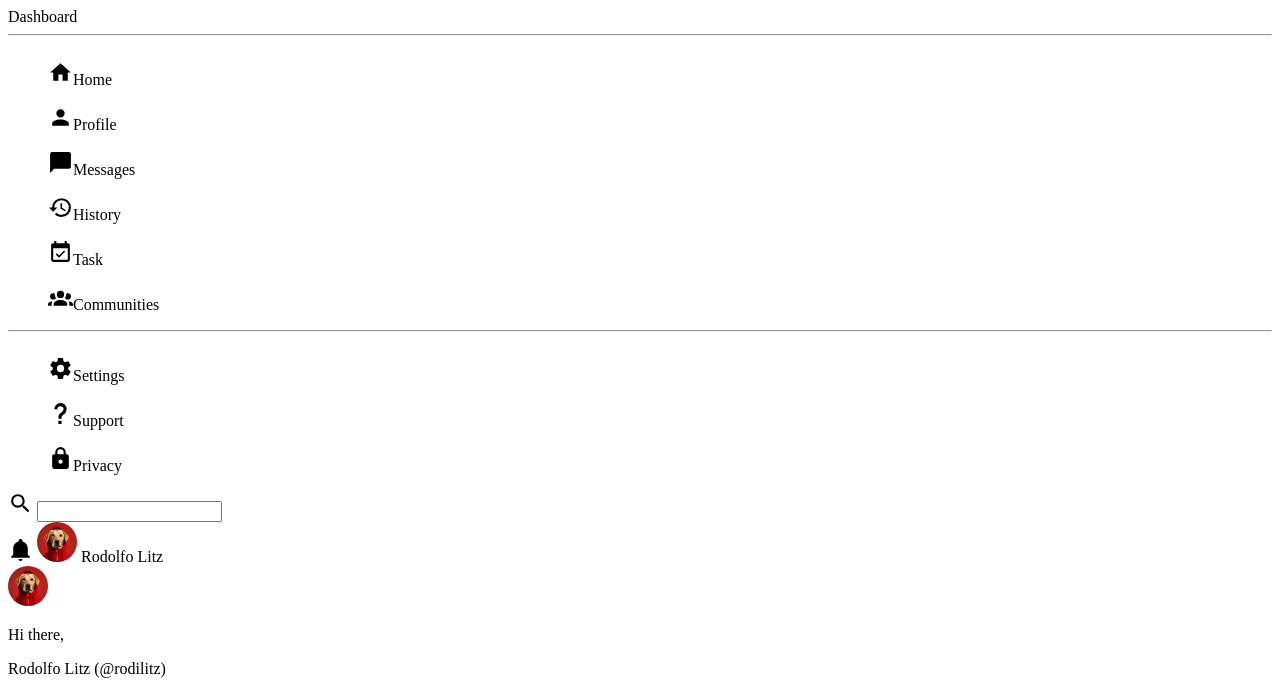
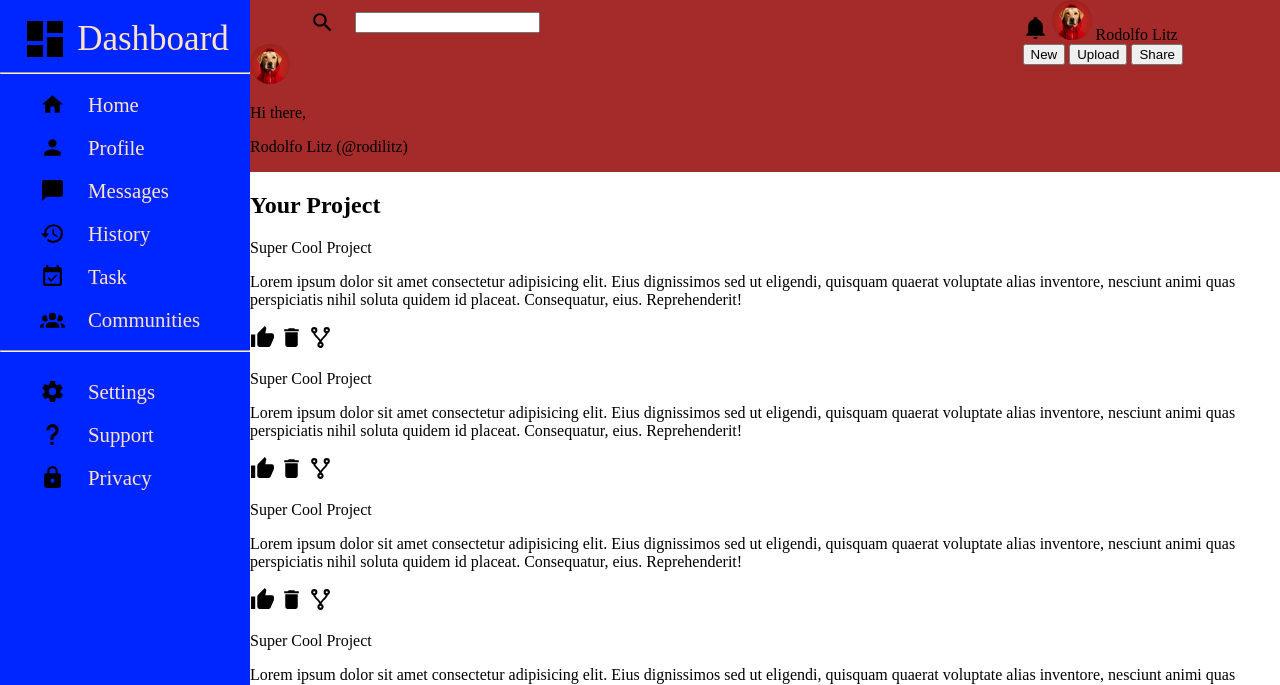
Before and after one commit to roccocalo/admin-dashboard, a plain HTML site: page index.html in a window 1280 px wide. Shown: the top 685 px of the page. Drawn offline with Linux system fonts and the light colour scheme.

Commit message:
made side bar layout

```diff
--- a/index.html
+++ b/index.html
@@ -11,28 +11,30 @@
 <body>
     <div class="page-layout">
         <div class="side-nav">
-            <div class="title-sidenav">Dashboard
-                <hr>
+            <div class="title-sidenav">
+                <img src="./Images/view-dashboard.svg" alt="view-dashboard"> Dashboard
+
             </div>
             <div class="main-sidenav">
                 <li>
-                    <ul><img src="./Images/home.svg">Home</ul>
-                    <ul><img src="./Images/account.svg">Profile</ul>
-                    <ul><img src="./Images/message.svg">Messages</ul>
-                    <ul><img src="./Images/history.svg">History</ul>
-                    <ul><img src="./Images/calendar-check.svg">Task</ul>
-                    <ul><img src="./Images/account-group.svg">Communities</ul>
+                    <hr> <ul class="sideitem"> <img src="./Images/home.svg"> <a href="">Home</a> </ul>
+                    <ul class="sideitem"><img src="./Images/account.svg"> <a href="">Profile</a></ul>
+                    <ul class="sideitem"><img src="./Images/message.svg"> <a href="">Messages</a></ul>
+                    <ul class="sideitem"><img src="./Images/history.svg"> <a href="">History</a></ul>
+                    <ul class="sideitem"><img src="./Images/calendar-check.svg"> <a href="">Task</a></ul>
+                    <ul class="sideitem"><img src="./Images/account-group.svg"> <a href="">Communities</a></ul>
                 </li>
                 <hr>
             </div>
             <div class="setting-sidenav">
                 <li>
-                    <ul><img src="./Images/cog.svg">Settings</ul>
-                    <ul><img src="./Images/help.svg">Support</ul>
-                    <ul><img src="./Images/lock.svg">Privacy</ul>
+                    <ul class="sideitem"><img src="./Images/cog.svg"><a href="">Settings</a></ul>
+                    <ul class="sideitem"><img src="./Images/help.svg"><a href="">Support</a></ul>
+                    <ul class="sideitem"><img src="./Images/lock.svg"><a href="">Privacy</a></ul>
                 </li>
             </div>
         </div>
+        <div class="principal">
         <div class="header">
             <div class="search-bar">
                 <img src="./Images/magnify.svg" alt="searc-icon"> <input type="text">
@@ -51,6 +53,7 @@
                 <button>Upload</button>
                 <button>Share</button>
             </div>
+        </div>
             <div class="main-content">
                 <div class="project">
                     <h2>Your Project</h2>
@@ -149,19 +152,31 @@
                 <div class="trending">
                     <div class="user-profile">
                         <img src="./Images/giraffa.png" alt="giraffa" class="profile-picture">
-                        <div class="text"> <p>@tegan</p><p>World Peace Builder</p></div>
+                        <div class="text">
+                            <p>@tegan</p>
+                            <p>World Peace Builder</p>
+                        </div>
                     </div>
                     <div class="user-profile">
-                        <img src="./Images/dog.png" alt="dog" class="profile-picture" >
-                        <div class="text"> <p>@rodilitz</p><p>Super Cool Project</p></div>
+                        <img src="./Images/dog.png" alt="dog" class="profile-picture">
+                        <div class="text">
+                            <p>@rodilitz</p>
+                            <p>Super Cool Project</p>
+                        </div>
                     </div>
                     <div class="user-profile">
                         <img src="./Images/bear.png" alt="bear" class="profile-picture">
-                        <div class="text"> <p>@kendall</p><p>Life Changing App</p></div>
+                        <div class="text">
+                            <p>@kendall</p>
+                            <p>Life Changing App</p>
+                        </div>
                     </div>
                     <div class="user-profile">
                         <img src="./Images/panda.png" alt="panda" class="profile-picture">
-                        <div class="text"> <p>@alex</p><p>No Traffic Maker</p></div>
+                        <div class="text">
+                            <p>@alex</p>
+                            <p>No Traffic Maker</p>
+                        </div>
                     </div>
                 </div>
             </div>
--- a/style.css
+++ b/style.css
@@ -1,5 +1,23 @@
+body {
+    margin: 0px;
+}
+
+.page-layout {
+    display: grid;
+    grid-template-columns: 250px minmax(600px, 1fr);
+
+}
+
+
 img {
     max-width: 25px;
+}
+
+.sideitem {
+    display: flex;
+    flex-direction: row;
+    gap: 23px;
+    align-items: center;
 }
 
 li {
@@ -7,7 +25,49 @@ li {
 }
 
 .side-nav {
-display: grid;
+    background-color: rgb(0, 38, 255);
+    display: flex;
+    flex-direction: column;
+    font-size: large;
+    justify-content: baseline;
+
+}
+
+.side-nav a {
+    text-decoration: none;
+    font-size: 1.3rem;
+    color: bisque;
+}
+
+.title-sidenav {
+    font-size: 35px;
+    margin-top: 15px;
+    color: bisque;
+    display: flex;
+    justify-content: center;
+    align-items: center;
+    gap: 8px;
+
+}
+
+.title-sidenav img {
+    max-width: 3rem;
+}
+
+.header {
+    background-color: brown;
+    display: grid;
+    grid-template-columns: 3fr 1fr;
+
+}
+
+.search-bar {
+    display: flex;
+    gap: 20px;
+    margin-left: 60px;
+    align-items: center;
+
+
 }
 
 .profile-picture {
```
